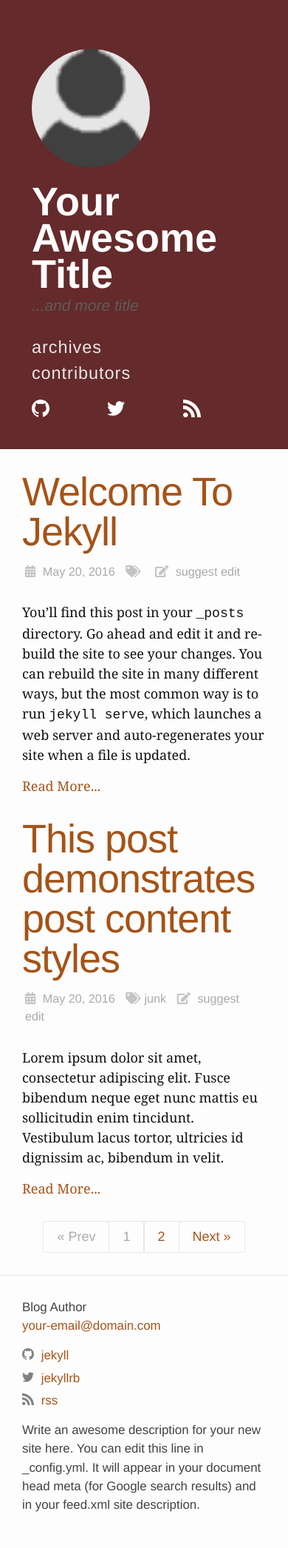
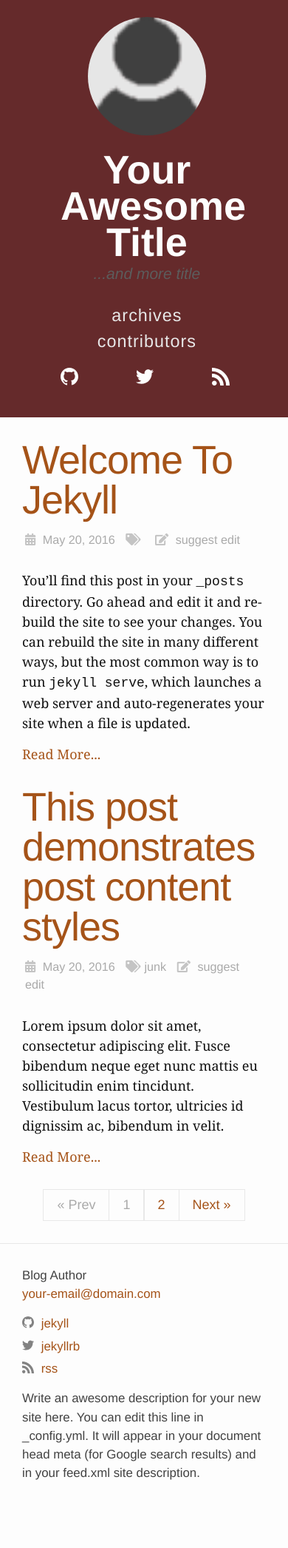
Before and after one commit to haacked/haackbar, a Jekyll site: the page built from index.html, in a window 390 px wide. Shown: the whole page at 74% size. Built offline with Jekyll 4.4.1, drawn with Linux system fonts in a browser that asks for light colours; nearby versions of some CDN libraries; library files that are not in the unit come from our copies; the list of posts is cut into pages by our own code; after the commit the page ends 2049 px from its top, so only the background shows below that.

Commit message:
Center header content for mobile
Centering the content on mobile should probably look better

```diff
--- a/_sass/haacked-theme.scss
+++ b/_sass/haacked-theme.scss
@@ -35,8 +35,7 @@ $table-text-align: left !default;
 $sidebar-width: 300px !default;
 
 // Width of the content area
-$content-width:    800px !default;
-$on-mobile:        600px !default;
+$on-mobile:        800px !default;
 
 @mixin media-query($device) {
   @media screen and (max-width: $device) {
--- a/_sass/haacked-theme/_header.scss
+++ b/_sass/haacked-theme/_header.scss
@@ -50,6 +50,11 @@
 .site-header {
   margin: 16% auto 10% 10%;
   width: 60%;
+
+  @include media-query($on-mobile) {
+    margin: 5% auto 10%;
+    text-align: center;
+  }
 }
 
 .profilepic {
@@ -62,6 +67,10 @@
     display: block;
     margin: 0;
     width: 160px;
+
+    @include media-query($on-mobile) {
+      margin: 0 auto;
+    }
   }
 }
 
```
